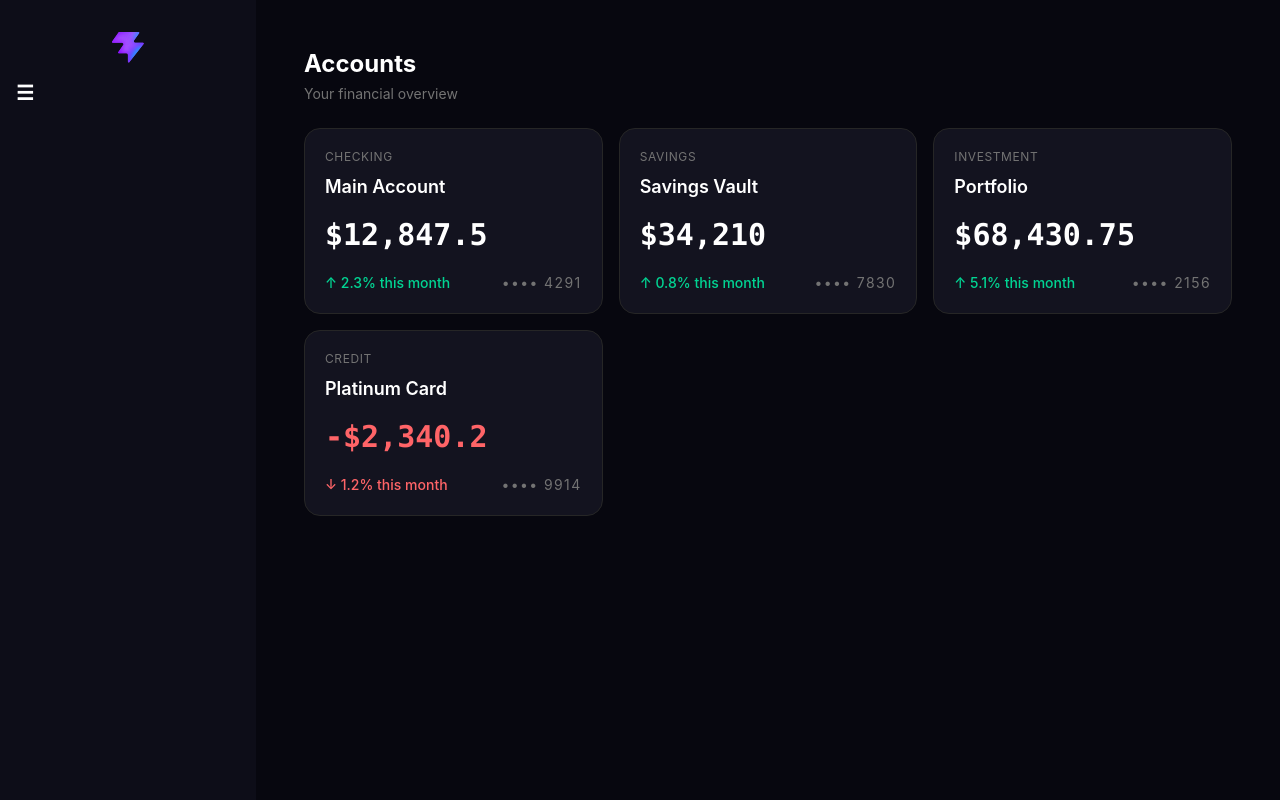
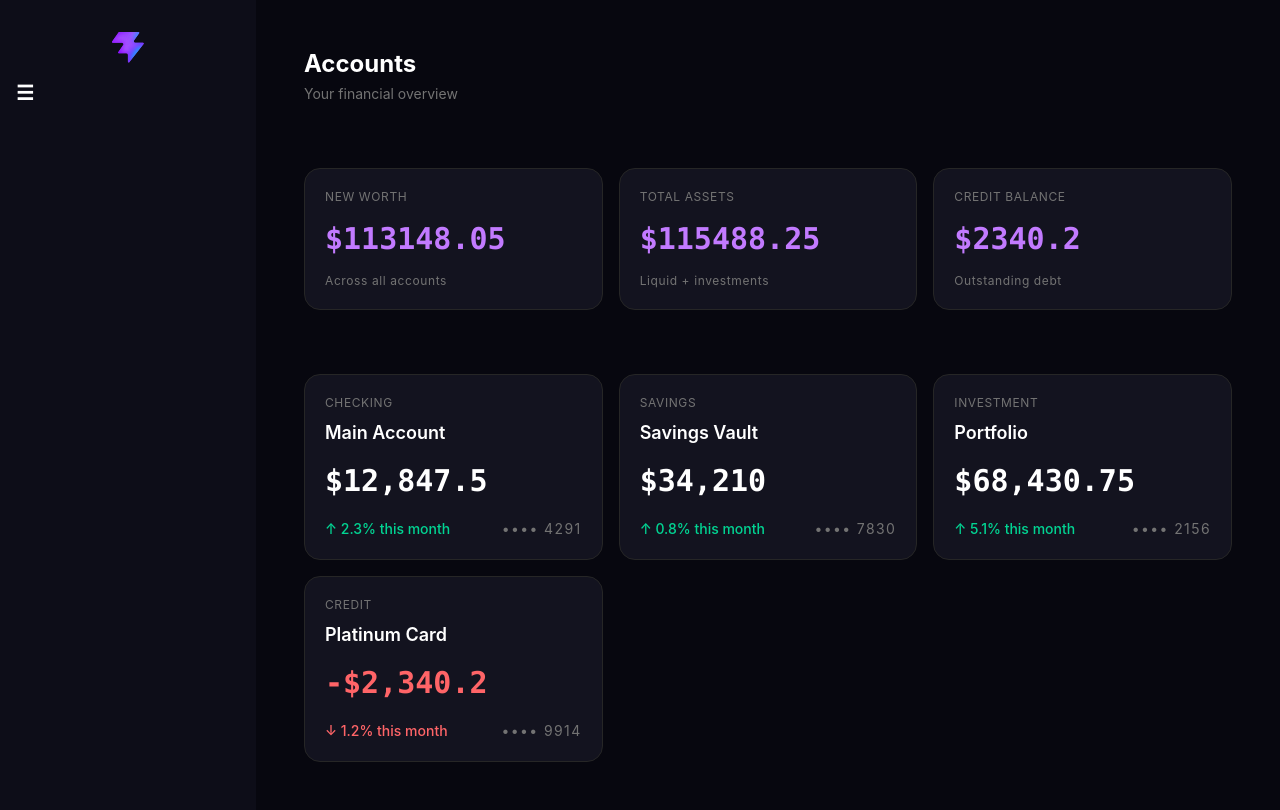
Before and after one commit to D1mchk/Bank-Transactions, a React (Vite) app: page / in a window 1280 px wide. Built offline with nearby package versions, Linux system fonts and the light colour scheme.

Commit message:
feat: add info filters in home page

```diff
--- a/src/Pages/Accounts.jsx
+++ b/src/Pages/Accounts.jsx
@@ -1,14 +1,60 @@
 import { useSelector } from "react-redux";
 import { AccountCard } from "../Components/AccountCard";
+import CardInfo from "../Components/CardInfo";
 
 function Accounts() {
   const accounts = useSelector((state) => state.accounts.items);
+
+  const balance = accounts.reduce((sum, account) => sum + account.balance, 0);
+  const positiveBalance = accounts
+    .filter((account) => account.type != "credit")
+    .reduce((sum, account) => sum + account.balance, 0);
+
+  const creditCard = accounts.filter((account) => account.type == "credit");
 
   return (
     <div className="p-8">
       <div className="mb-6">
         <h1 className="text-2xl font-bold text-white">Accounts</h1>
         <p className="text-neutral-500 text-sm mt-1">Your financial overview</p>
+      </div>
+      <div className="grid grid-cols-1 sm:grid-cols-2 lg:grid-cols-3 gap-4 my-16">
+        <CardInfo>
+          <div className="text-xs uppercase tracking-wider text-neutral-500">
+            new worth
+          </div>
+
+          <div className={`text-3xl font-bold font-mono text-purple-400`}>
+            ${balance}
+          </div>
+          <div className="text-xs tracking-wider text-neutral-500">
+            Across all accounts
+          </div>
+        </CardInfo>
+
+        <CardInfo>
+          <div className="text-xs uppercase tracking-wider text-neutral-500">
+            total assets
+          </div>
+          <div className={`text-3xl font-bold font-mono text-purple-400`}>
+            ${positiveBalance}
+          </div>
+          <div className="text-xs tracking-wider text-neutral-500">
+            Liquid + investments
+          </div>
+        </CardInfo>
+
+        <CardInfo>
+          <div className="text-xs uppercase tracking-wider text-neutral-500">
+            credit balance
+          </div>
+          <div className={`text-3xl font-bold font-mono text-purple-400`}>
+            ${creditCard[0].balance * -1}
+          </div>
+          <div className="text-xs tracking-wider text-neutral-500">
+            Outstanding debt
+          </div>
+        </CardInfo>
       </div>
 
       <div className="grid grid-cols-1 sm:grid-cols-2 lg:grid-cols-3 gap-4">
```
